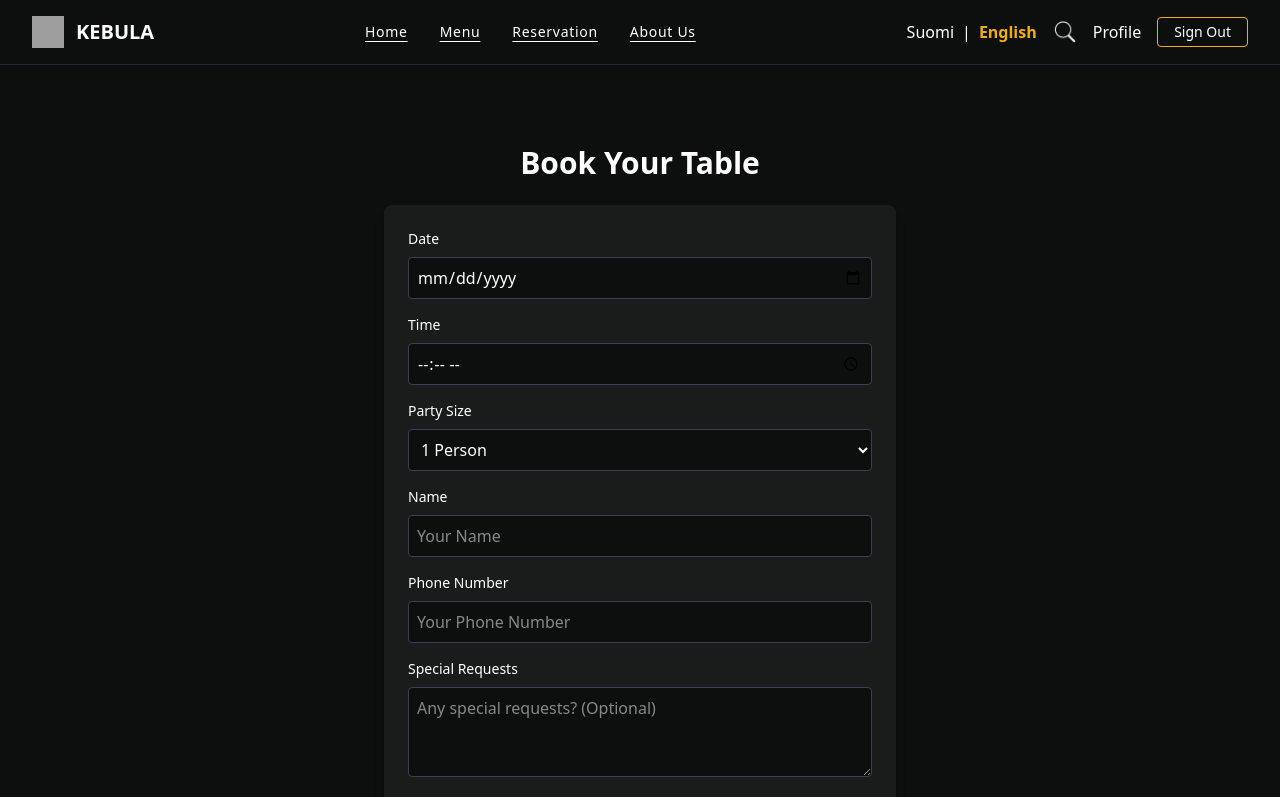
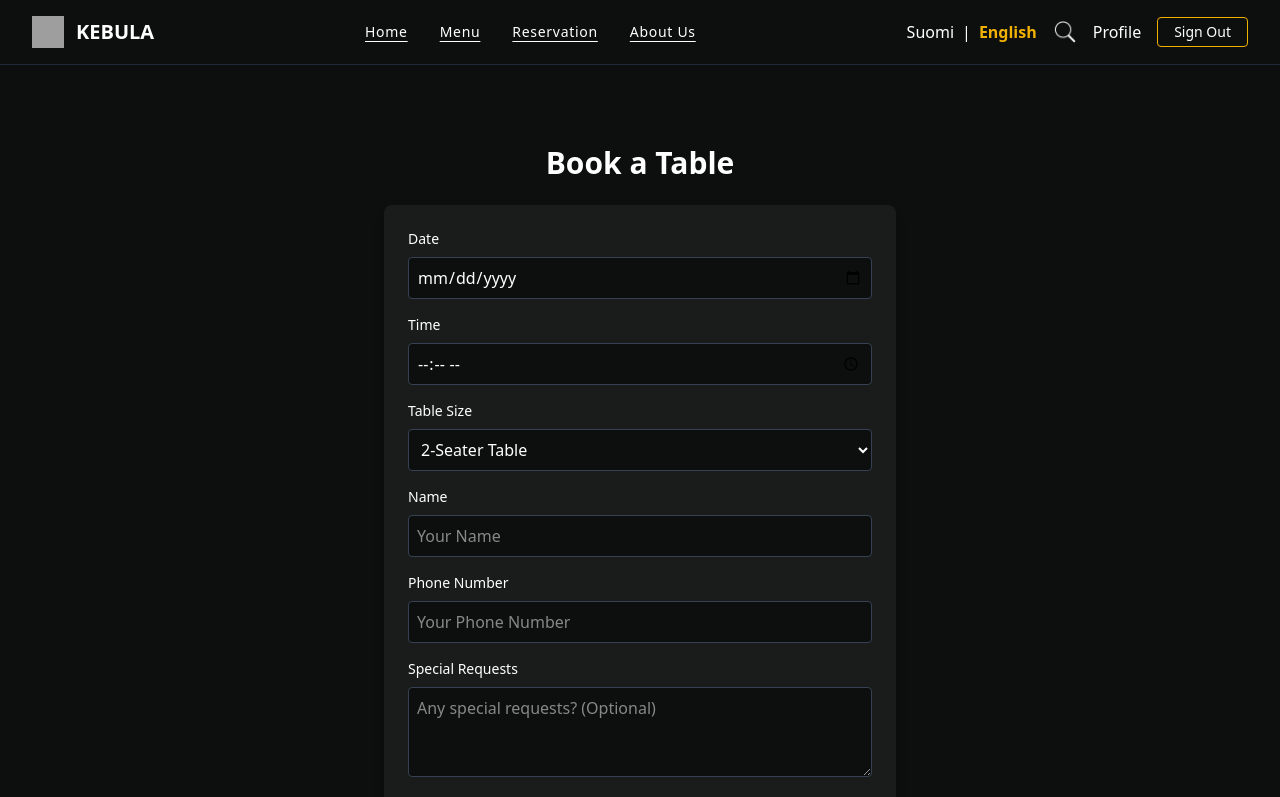
Before and after one commit to JarkkoKarki/Web-Project, a React (Vite) app: page /reservation in a window 1280 px wide. Shown: the top 797 px of the page. Built offline with nearby package versions, Linux system fonts and the light colour scheme; grey boxes are pictures that could not be loaded.

Commit message:
lisätty reservation sivulle käännökset EN/FI

```diff
--- a/src/assets/i18n.jsx
+++ b/src/assets/i18n.jsx
@@ -49,7 +49,27 @@ i18n.use(initReactI18next).init({
         menuPage: {},
         loginPage: {},
         registerPage: {},
-        reservationPage: {},
+        reservationPage: {
+          "book-table": "Book a Table",
+          "date": "Date",
+          "time": "Time",
+          "table-size": "Table Size",
+          "table-2-seater": "2-Seater Table",
+          "table-4-seater": "4-Seater Table",
+          "table-6-seater": "6-Seater Table",
+          "table-8-seater": "8-Seater Table",
+          "table-10-seater": "10-Seater Table",
+          "table-large": "Large Table (12+ Seats)",
+          "name": "Name",
+          "name-placeholder": "Your Name",
+          "phone-number": "Phone Number",
+          "phone-placeholder": "Your Phone Number",
+          "special-requests": "Special Requests",
+          "special-requests-placeholder": "Any special requests? (Optional)",
+          "reserve-now": "Reserve Now",
+          "confirmation-message": "Your reservation is confirmed! We look forward to seeing you."
+        }
+      },
         profilePage: {
           "profile": 'Profile',
           "profile-picture": 'Profile Picture',
@@ -102,7 +122,7 @@ i18n.use(initReactI18next).init({
           'menu-item-delete': 'Delete',
           'menu-item-modify': 'Change'
         }
-      }
+
     },
     fi: {
       translations: {
@@ -138,7 +158,26 @@ i18n.use(initReactI18next).init({
         menuPage: {},
         loginPage: {},
         registerPage: {},
-        reservationPage: {},
+        reservationPage: {
+          "book-table": "Varaa pöytä",
+          "date": "Päivämäärä",
+          "time": "Aika",
+          "table-size": "Pöydän koko",
+          "table-2-seater": "2-hengen pöytä",
+          "table-4-seater": "4-hengen pöytä",
+          "table-6-seater": "6-hengen pöytä",
+          "table-8-seater": "8-hengen pöytä",
+          "table-10-seater": "10-hengen pöytä",
+          "table-large": "Iso pöytä (12+ henkilöä)",
+          "name": "Nimi",
+          "name-placeholder": "Sinun nimesi",
+          "phone-number": "Puhelinnumero",
+          "phone-placeholder": "Sinun puhelinnumerosi",
+          "special-requests": "Erityistoiveet",
+          "special-requests-placeholder": "Onko erityistoiveita? (Valinnainen)",
+          "reserve-now": "Varaa nyt",
+          "confirmation-message": "Varaus on vahvistettu! Odotamme innolla tapaamistasi."
+        },
         profilePage: {
           "profile": 'Profiili',
           "profile-picture": 'Profiilikuva',
--- a/src/views/Reservation.jsx
+++ b/src/views/Reservation.jsx
@@ -1,112 +1,136 @@
 import React from 'react';
+import {useTranslation} from 'react-i18next';
 
 const Reservation = () => {
-  return (<div className="px-8 py-12">
-  <h2 className="text-3xl font-bold mb-6 text-center">Book Your Table</h2>
+  const {t} = useTranslation();
+
+  return (
+    <div className="px-8 py-12">
+      <h2 className="mb-6 text-center text-3xl font-bold">
+        {t('reservationPage.book-table')}
+      </h2>
       <form
         action="#"
         method="POST"
-    className="max-w-lg mx-auto bg-[#1a1c1b] p-6 rounded-lg shadow-lg space-y-4">
-
+        className="mx-auto max-w-lg space-y-4 rounded-lg bg-[#1a1c1b] p-6 shadow-lg"
+      >
         <div>
-      <label htmlFor="date" className="block text-sm font-medium mb-2">Date</label>
+          <label htmlFor="date" className="mb-2 block text-sm font-medium">
+            {t('reservationPage.date')}
+          </label>
           <input
             type="date"
             id="date"
             name="date"
-        className="w-full p-2 rounded bg-[#0d0f0e] border border-gray-700 text-white"
+            className="w-full rounded border border-gray-700 bg-[#0d0f0e] p-2 text-white"
             required
           />
         </div>
 
         <div>
-      <label htmlFor="time" className="block text-sm font-medium mb-2">Time</label>
+          <label htmlFor="time" className="mb-2 block text-sm font-medium">
+            {t('reservationPage.time')}
+          </label>
           <input
             type="time"
             id="time"
             name="time"
-        className="w-full p-2 rounded bg-[#0d0f0e] border border-gray-700 text-white"
+            className="w-full rounded border border-gray-700 bg-[#0d0f0e] p-2 text-white"
             required
           />
         </div>
 
         <div>
-      <label htmlFor="party-size" className="block text-sm font-medium mb-2"
-        >Party Size</label>
+          <label
+            htmlFor="party-size"
+            className="mb-2 block text-sm font-medium"
+          >
+            {t('reservationPage.table-size')}
+          </label>
           <select
             id="party-size"
             name="party-size"
-        className="w-full p-2 rounded bg-[#0d0f0e] border border-gray-700 text-white"
+            className="w-full rounded border border-gray-700 bg-[#0d0f0e] p-2 text-white"
             required
           >
-        <option value="1">1 Person</option>
-        <option value="2">2 People</option>
-        <option value="3">3 People</option>
-        <option value="4">4 People</option>
-        <option value="5">5 People</option>
-        <option value="6">6 People</option>
-        <option value="7">7 People</option>
-        <option value="8">8+ People</option>
+            <option value="2-seater">
+              {t('reservationPage.table-2-seater')}
+            </option>
+            <option value="4-seater">
+              {t('reservationPage.table-4-seater')}
+            </option>
+            <option value="6-seater">
+              {t('reservationPage.table-6-seater')}
+            </option>
+            <option value="8-seater">
+              {t('reservationPage.table-8-seater')}
+            </option>
+            <option value="10-seater">
+              {t('reservationPage.table-10-seater')}
+            </option>
+            <option value="large">{t('reservationPage.table-large')}</option>
           </select>
         </div>
 
         <div>
-      <label htmlFor="name" className="block text-sm font-medium mb-2">Name</label>
+          <label htmlFor="name" className="mb-2 block text-sm font-medium">
+            {t('reservationPage.name')}
+          </label>
           <input
             type="text"
             id="name"
             name="name"
-        className="w-full p-2 rounded bg-[#0d0f0e] border border-gray-700 text-white"
-        placeholder="Your Name"
+            className="w-full rounded border border-gray-700 bg-[#0d0f0e] p-2 text-white"
+            placeholder={t('reservationPage.name-placeholder')}
             required
           />
         </div>
 
         <div>
-      <label htmlFor="phone" className="block text-sm font-medium mb-2"
-        >Phone Number</label>
+          <label htmlFor="phone" className="mb-2 block text-sm font-medium">
+            {t('reservationPage.phone-number')}
+          </label>
           <input
             type="tel"
             id="phone"
             name="phone"
-        className="w-full p-2 rounded bg-[#0d0f0e] border border-gray-700 text-white"
-        placeholder="Your Phone Number"
+            className="w-full rounded border border-gray-700 bg-[#0d0f0e] p-2 text-white"
+            placeholder={t('reservationPage.phone-placeholder')}
             required
           />
         </div>
 
         <div>
-      <label htmlFor="requests" className="block text-sm font-medium mb-2"
-        >Special Requests</label>
+          <label htmlFor="requests" className="mb-2 block text-sm font-medium">
+            {t('reservationPage.special-requests')}
+          </label>
           <textarea
             id="requests"
             name="requests"
             rows="3"
-        className="w-full p-2 rounded bg-[#0d0f0e] border border-gray-700 text-white"
-        placeholder="Any special requests? (Optional)"
+            className="w-full rounded border border-gray-700 bg-[#0d0f0e] p-2 text-white"
+            placeholder={t('reservationPage.special-requests-placeholder')}
           ></textarea>
         </div>
-
 
         <div>
           <button
             type="submit"
-        className="w-full bg-yellow-500 text-black py-2 rounded font-medium hover:bg-yellow-600 transition"
+            className="w-full rounded bg-yellow-500 py-2 font-medium text-black transition hover:bg-yellow-600"
           >
-        Reserve Now
+            {t('reservationPage.reserve-now')}
           </button>
         </div>
       </form>
 
-
       <div
         id="confirmation-message"
-    className="hidden mt-6 text-center text-green-500 font-medium"
+        className="mt-6 hidden text-center font-medium text-green-500"
       >
-    Your reservation is confirmed! We look forward to seeing you.
+        {t('reservationPage.confirmation-message')}
       </div>
     </div>
-)
+  );
 };
 
 export default Reservation;
```
Lines whose indentation alone changed are shown as unchanged.
